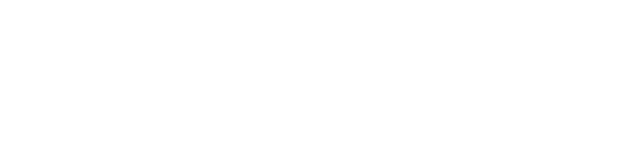
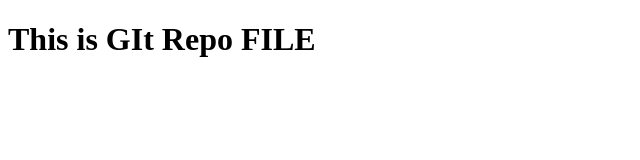
Before and after one commit to Tanmay-Wadurkar/myRepo, a plain HTML site: page index.html in a window 1280 px wide. Shown: the whole page, without its empty margins (0-640 px from the left). Drawn offline with Linux system fonts and the light colour scheme.

Commit message:
This is version 2

```diff
--- a/index.html
+++ b/index.html
@@ -6,6 +6,6 @@
     <title>Document</title>
 </head>
 <body>
-
+    <h1> This is GIt Repo FILE </h1>
 </body>
 </html>
```
